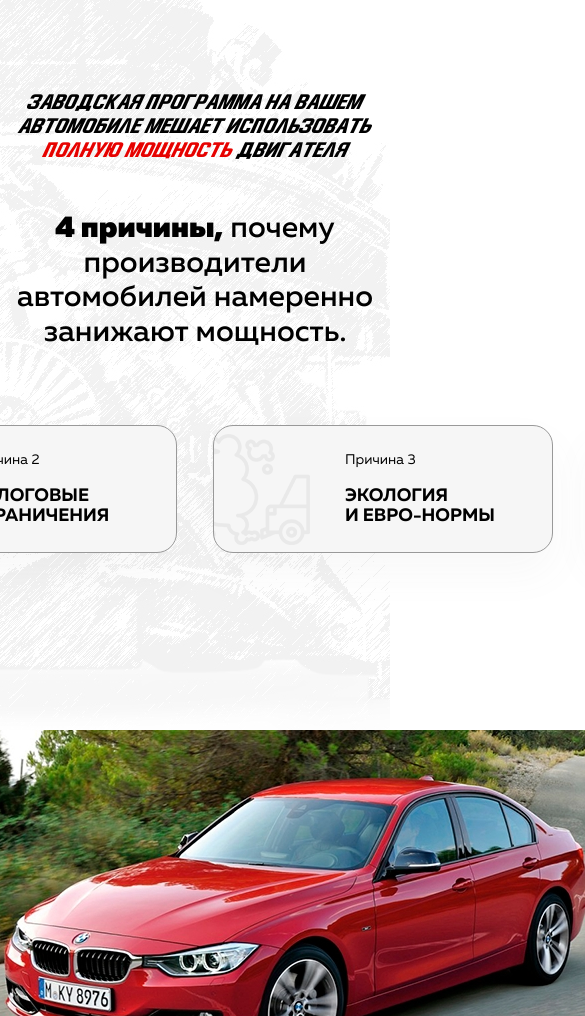
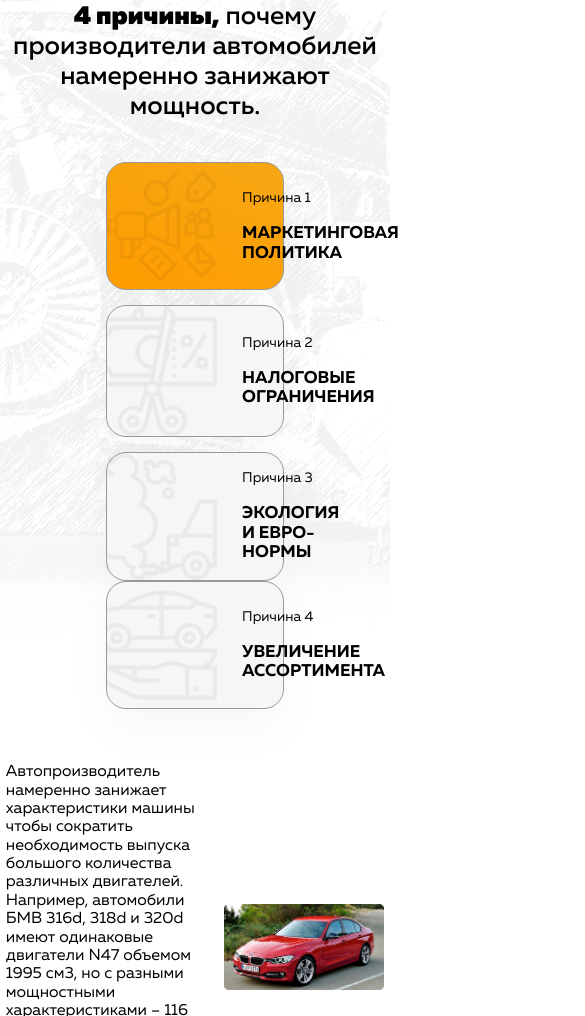
Before and after one commit to arhipovcode/chip-tuning, a plain HTML site: page index.html in a window 390 px wide. Shown: the part 3088-4104 px from the top of the page, 585 px wide, since content can reach past the window. Drawn offline with Linux system fonts and the light colour scheme.

Commit message:
Адаптировал экраны до 768px

```diff
--- a/sass/_factory.sass
+++ b/sass/_factory.sass
@@ -11,10 +11,11 @@
       align-items: center
       justify-content: center
       margin-bottom: 54px
+      flex-wrap: wrap
       .cause-block
         display: flex
         align-items: center
-        min-width: 340px
+        width: 22%
         min-height: 128px
         margin: 0 18px
         cursor: pointer
@@ -25,11 +26,12 @@
         transition: 0.5s
         img
           display: block
+          width: 100%
         &-text
-          margin-left: 35px
+          margin-left: 15px
         &-text p
           +bold
-          font-size: 18px
+          font-size: 17px
           font-weight: 400
           max-width: 200px
         &-title
@@ -50,6 +52,7 @@
         justify-content: center
         img
           display: block
+          width: 100%
         &-text
           margin-right: 32px
           font-size: 18px
--- a/sass/_media1200.sass
+++ b/sass/_media1200.sass
@@ -16,3 +16,28 @@
           min-height: 64px
         & .block-title
           font-size: 23px
+
+  .power
+    &-wrapper
+      &-block
+        font-size: 18px
+        .block-item-img
+          margin-bottom: 10px
+          min-height: 162px
+
+  .factory
+    &-wrapper
+      &-cause
+        .cause-block
+          &-text
+          &-title
+          &-img
+      &-content
+        .content-block
+          &-text
+            max-width: 50%
+        .content-block-active
+    &-title
+    &-subtitle
+    &-block-info
+      font-size: 22px
--- a/sass/_media1320.sass
+++ b/sass/_media1320.sass
@@ -32,3 +32,31 @@
         & .block-title,
         & .block-text
           min-height: inherit
+
+  .power
+    &-wrapper
+
+  .factory
+    &-wrapper
+      &-cause
+        .cause-block
+          width: 32%
+          margin-bottom: 20px
+          &:nth-child(3)
+            margin-bottom: 0
+          &:nth-child(4)
+            margin-bottom: 0
+          &-text
+            margin-left: 25px
+          &-text p
+            font-size: 18px
+          &-title
+          &-img
+            min-width: 110px
+      &-content
+        .content-block
+          &-text
+        .content-block-active
+    &-title
+    &-subtitle
+    &-block-info
--- a/sass/_media992.sass
+++ b/sass/_media992.sass
@@ -62,7 +62,7 @@
 
   .services
     background-position: -440px center
-    padding: 60px 0 100px 0
+    padding: 60px 0
     &-wrapper
       margin-bottom: 50px
       &-block
@@ -81,3 +81,43 @@
         font-size: 25px
       &-desc
         margin-bottom: 20px
+
+  .power
+    padding: 60px 0
+    &-wrapper
+      &-block
+        font-size: 15px
+        .block-item-img
+          min-height: 136px
+          img
+            width: 150px
+
+  .factory
+    padding: 60px 0
+    &-wrapper
+      &-cause
+        .cause
+          &-block
+            width: 47%
+            margin-bottom: 20px
+            margin: 0 10px 15px
+            &-text p
+              font-size: 17px
+      &-content
+        .content-block-text
+          font-size: 16px
+          margin-right: 10px
+          max-width: 55%
+    &-title
+      margin-bottom: 30px
+    &-subtitle
+      font-size: 26px
+      margin-bottom: 40px
+    &-block-info
+      font-size: 18px
+      max-width: 600px
+      img
+        margin-left: -50px
+
+  .result
+    padding: 60px 0
```
Also changed, not shown: css/style.css, 1 other file.
